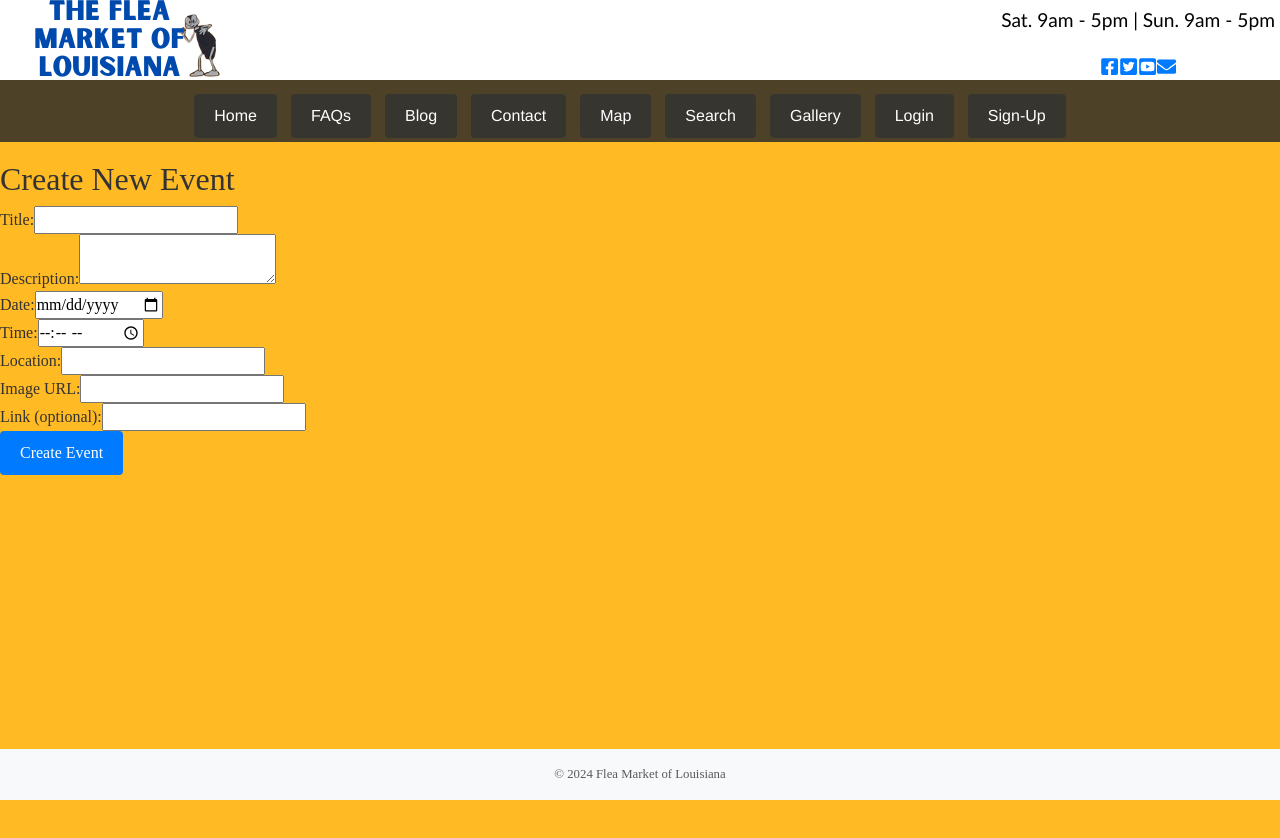
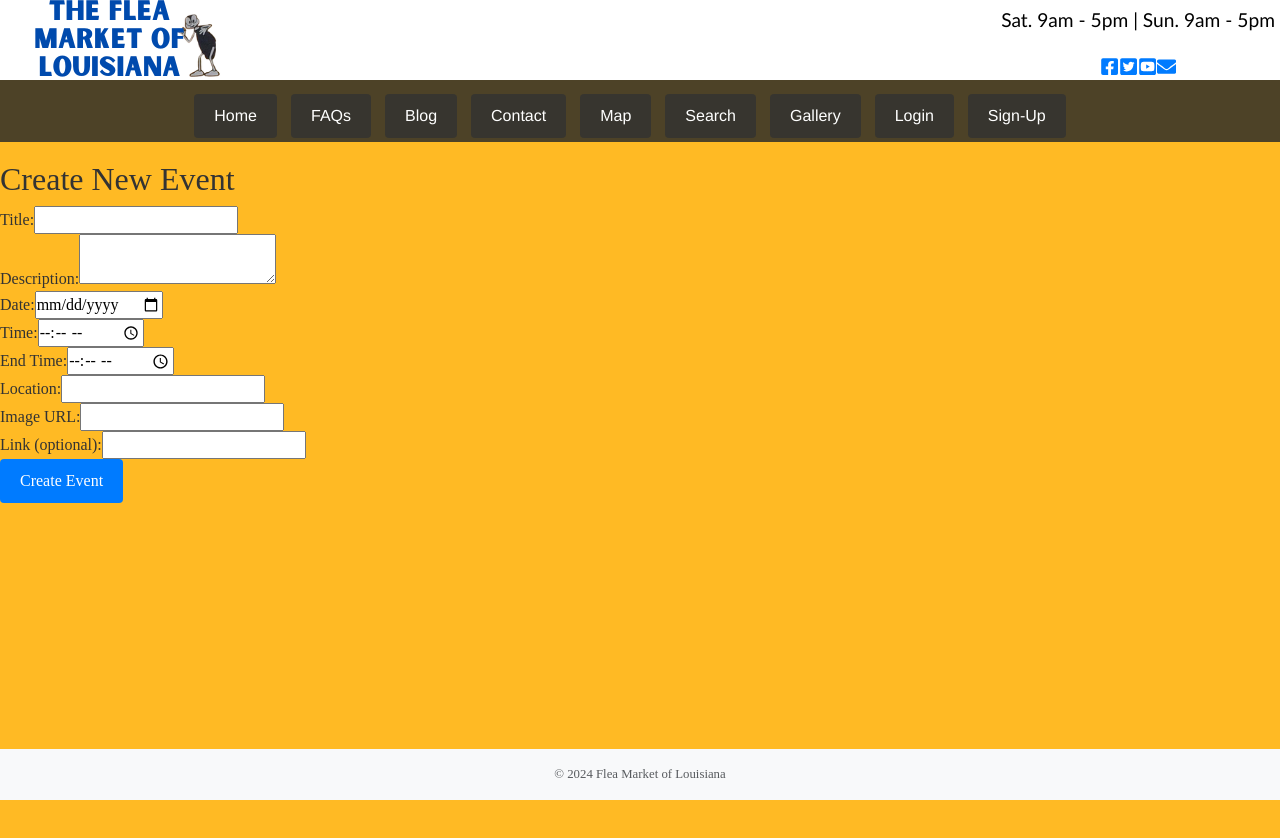
Before and after one commit to Vimaser/fleaMarketOfLouisiana, a React (Create React App) app: page /createevents in a window 1280 px wide. Shown: the top 838 px of the page. Built offline with nearby package versions, Linux system fonts and the light colour scheme; no server answers.

Commit message:
bug fixes added ending date to events and minor fixes

```diff
--- a/package.json
+++ b/package.json
@@ -1,6 +1,6 @@
 {
   "name": "fleamarketoflouisiana",
-  "version": "1.0.0",
+  "version": "1.0.1",
   "private": true,
   "dependencies": {
     "@react-google-maps/api": "^2.19.2",
--- a/src/components/CreateEvents.js
+++ b/src/components/CreateEvents.js
@@ -12,13 +12,14 @@ const CreateEvents = () => {
   const [image, setImage] = useState('');
   const [link, setLink] = useState('');
   const [loading, setLoading] = useState(false);
+  const [endTime, setEndTime] = useState('');
 
   const handleSubmit = async (e) => {
     e.preventDefault();
     setLoading(true);
     const db = getFirestore();
     const newEvent = {
-      title, description, date, time, location, image, link
+      title, description, date, time, endTime, location, image, link
     };
     try {
       await addDoc(collection(db, 'events'), newEvent);
@@ -78,6 +79,14 @@ const CreateEvents = () => {
           />
         </div>
         <div>
+          <label>End Time:</label>
+          <input
+            type="time"
+            value={endTime}
+            onChange={e => setEndTime(e.target.value)}
+          />
+        </div>
+        <div>
           <label>Location:</label>
           <input
             type="text"
--- a/src/components/Events.js
+++ b/src/components/Events.js
@@ -30,7 +30,8 @@ const Events = () => {
           <img src={event.image} alt={event.title} />
           <p>{event.description}</p>
           <p>Date: {event.date}</p>
-          <p>Time: {event.time}</p>
+          <p>Starting Time: {event.time}</p>
+          <p>Ending Time: {event.endTime}</p>
           <p>Location: {event.location}</p>
           {event.link && <a href={event.link}>More Info</a>}
           <hr />
--- a/src/components/Home.js
+++ b/src/components/Home.js
@@ -192,6 +192,15 @@ const Home = () => {
               modern, yet old-fashioned flea market!
             </li>
           </ul>
+        </section>
+
+        <section className="highlights">
+            <h2>OFFICE HOURS:</h2>
+            <ul>
+              <li>MONDAY: 9:00 AM TO 4:30 PM</li>
+              <li>THURSDAY: 9:00 AM TO 4:30 PM</li>
+              <li>FRIDAY: 9:00 AM TO 4:30 PM</li>
+            </ul>
         </section>
 
         {/* Upcoming Events Section */}
```
